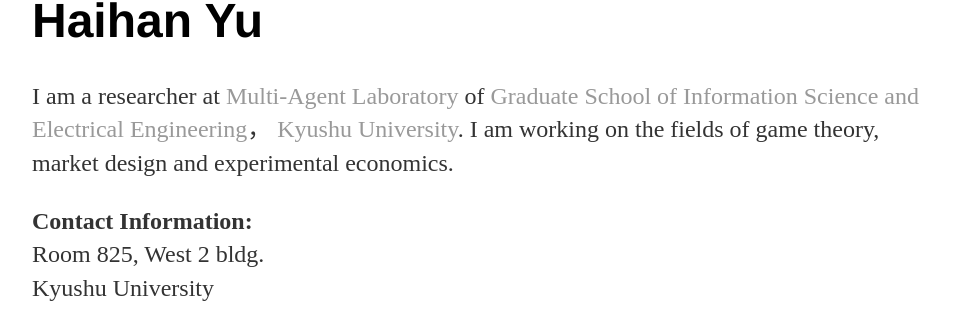
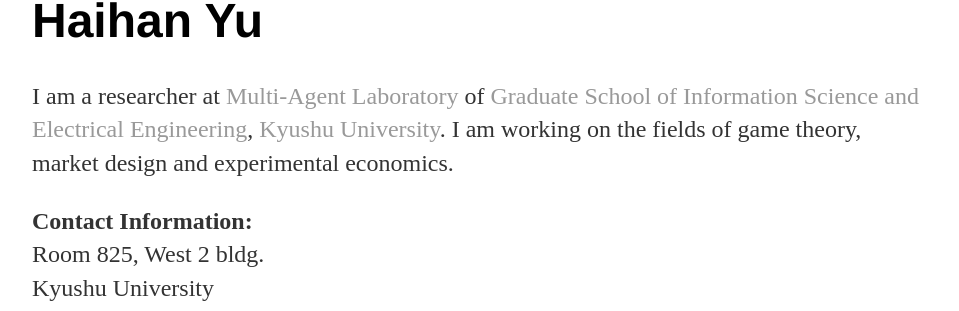
Before and after one commit to zlchurch/zlchurch.github.io, a Jekyll site: the page built from index.html, in a window 1280 px wide. Shown: the part 122-433 px from the top of the page, without its empty margins (160-1119 px from the left). Built offline with Jekyll 4.4.1, drawn with Linux system fonts in a browser that asks for light colours.

Commit message:
no message

```diff
--- a/index.html
+++ b/index.html
@@ -5,7 +5,7 @@
 
 	<div class="blurb">
 		<h1>Haihan Yu</h1>
-<p>I am a researcher at <a href= "https://bit.ly/2FBENYL">Multi-Agent Laboratory</a> of <a href="http://www.isee.kyushu-u.ac.jp/e/">Graduate School of Information Science and Electrical Engineering</a>， <a href="http://www.kyushu-u.ac.jp/en/">Kyushu University</a>.
+<p>I am a researcher at <a href= "https://bit.ly/2FBENYL">Multi-Agent Laboratory</a> of <a href="http://www.isee.kyushu-u.ac.jp/e/">Graduate School of Information Science and Electrical Engineering</a>, <a href="http://www.kyushu-u.ac.jp/en/">Kyushu University</a>.
 I am working on the fields of game theory, market design and experimental economics.</p>
 <p></p>
 <p></p>
```
